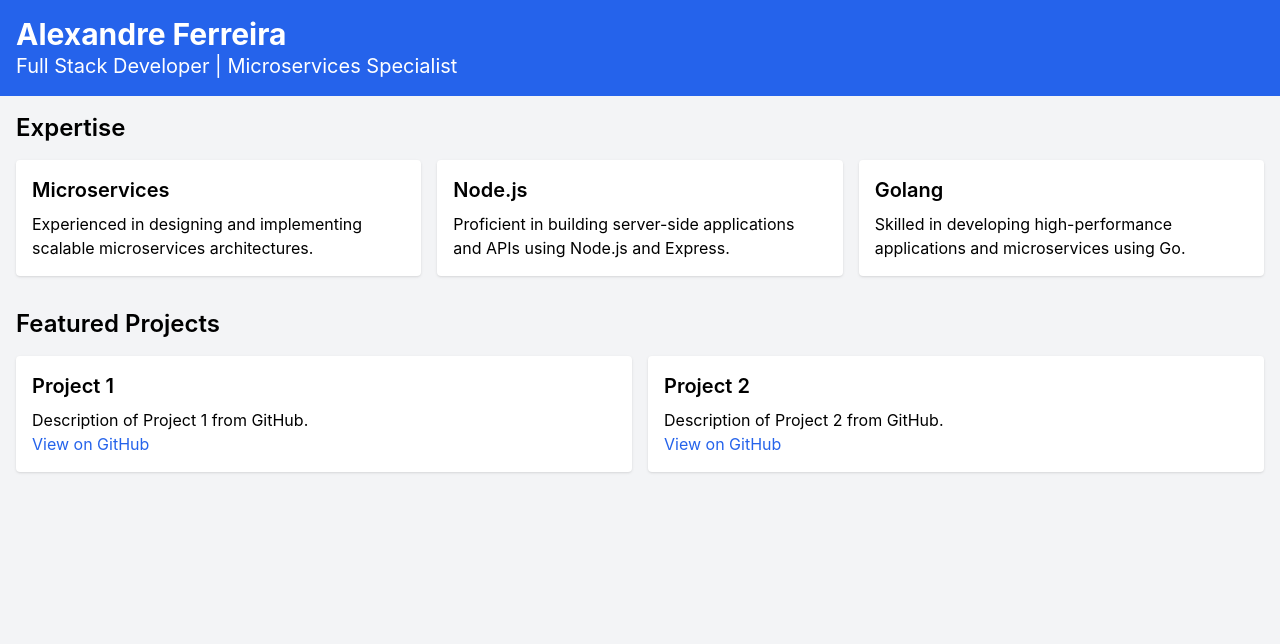
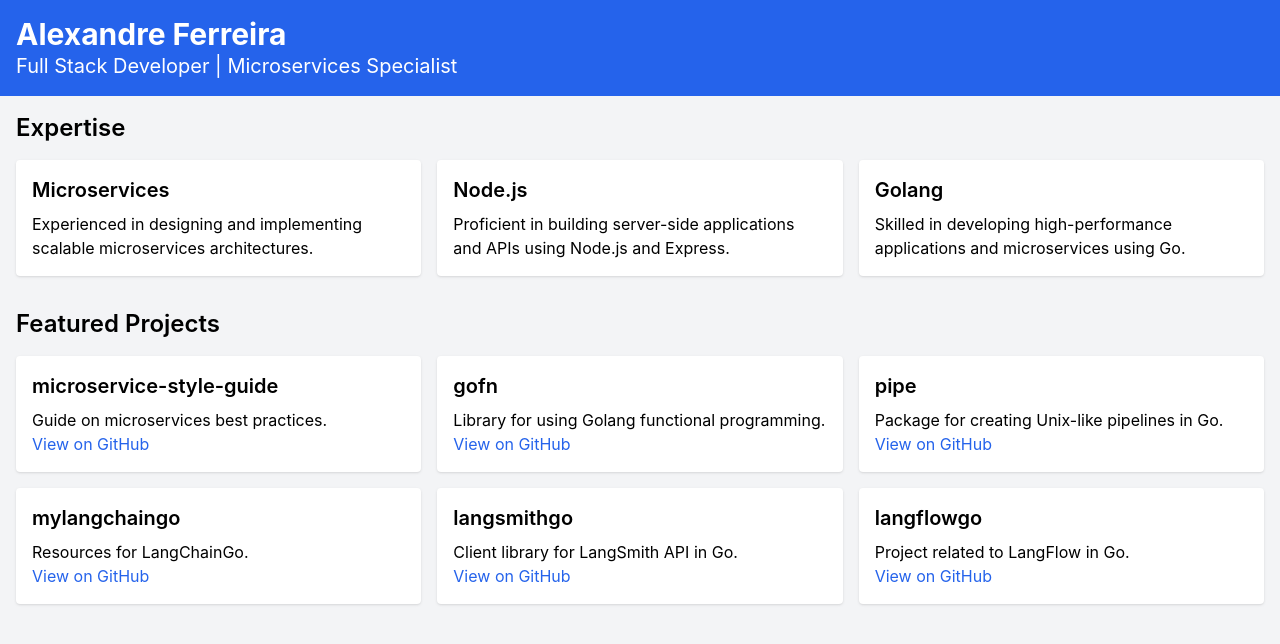
Before and after one commit to devalexandre/portifolio-devin, a React (Create React App) app: page / in a window 1280 px wide. Shown: the top 644 px of the page. Built offline with nearby package versions, Linux system fonts and the light colour scheme.

Commit message:
Add pinned projects to portfolio

```diff
--- a/src/App.js
+++ b/src/App.js
@@ -29,16 +29,36 @@ function App() {
 
         <section>
           <h2 className="text-2xl font-semibold mb-4">Featured Projects</h2>
-          <div className="grid grid-cols-1 md:grid-cols-2 gap-4">
+          <div className="grid grid-cols-1 md:grid-cols-2 lg:grid-cols-3 gap-4">
             <div className="bg-white p-4 rounded shadow">
-              <h3 className="text-xl font-semibold mb-2">Project 1</h3>
-              <p>Description of Project 1 from GitHub.</p>
-              <a href="#" className="text-blue-600 hover:underline">View on GitHub</a>
+              <h3 className="text-xl font-semibold mb-2">microservice-style-guide</h3>
+              <p>Guide on microservices best practices.</p>
+              <a href="https://github.com/devalexandre/microservice-style-guide" className="text-blue-600 hover:underline">View on GitHub</a>
             </div>
             <div className="bg-white p-4 rounded shadow">
-              <h3 className="text-xl font-semibold mb-2">Project 2</h3>
-              <p>Description of Project 2 from GitHub.</p>
-              <a href="#" className="text-blue-600 hover:underline">View on GitHub</a>
+              <h3 className="text-xl font-semibold mb-2">gofn</h3>
+              <p>Library for using Golang functional programming.</p>
+              <a href="https://github.com/devalexandre/gofn" className="text-blue-600 hover:underline">View on GitHub</a>
+            </div>
+            <div className="bg-white p-4 rounded shadow">
+              <h3 className="text-xl font-semibold mb-2">pipe</h3>
+              <p>Package for creating Unix-like pipelines in Go.</p>
+              <a href="https://github.com/devalexandre/pipe" className="text-blue-600 hover:underline">View on GitHub</a>
+            </div>
+            <div className="bg-white p-4 rounded shadow">
+              <h3 className="text-xl font-semibold mb-2">mylangchaingo</h3>
+              <p>Resources for LangChainGo.</p>
+              <a href="https://github.com/devalexandre/mylangchaingo" className="text-blue-600 hover:underline">View on GitHub</a>
+            </div>
+            <div className="bg-white p-4 rounded shadow">
+              <h3 className="text-xl font-semibold mb-2">langsmithgo</h3>
+              <p>Client library for LangSmith API in Go.</p>
+              <a href="https://github.com/devalexandre/langsmithgo" className="text-blue-600 hover:underline">View on GitHub</a>
+            </div>
+            <div className="bg-white p-4 rounded shadow">
+              <h3 className="text-xl font-semibold mb-2">langflowgo</h3>
+              <p>Project related to LangFlow in Go.</p>
+              <a href="https://github.com/devalexandre/langflowgo" className="text-blue-600 hover:underline">View on GitHub</a>
             </div>
           </div>
         </section>
```
